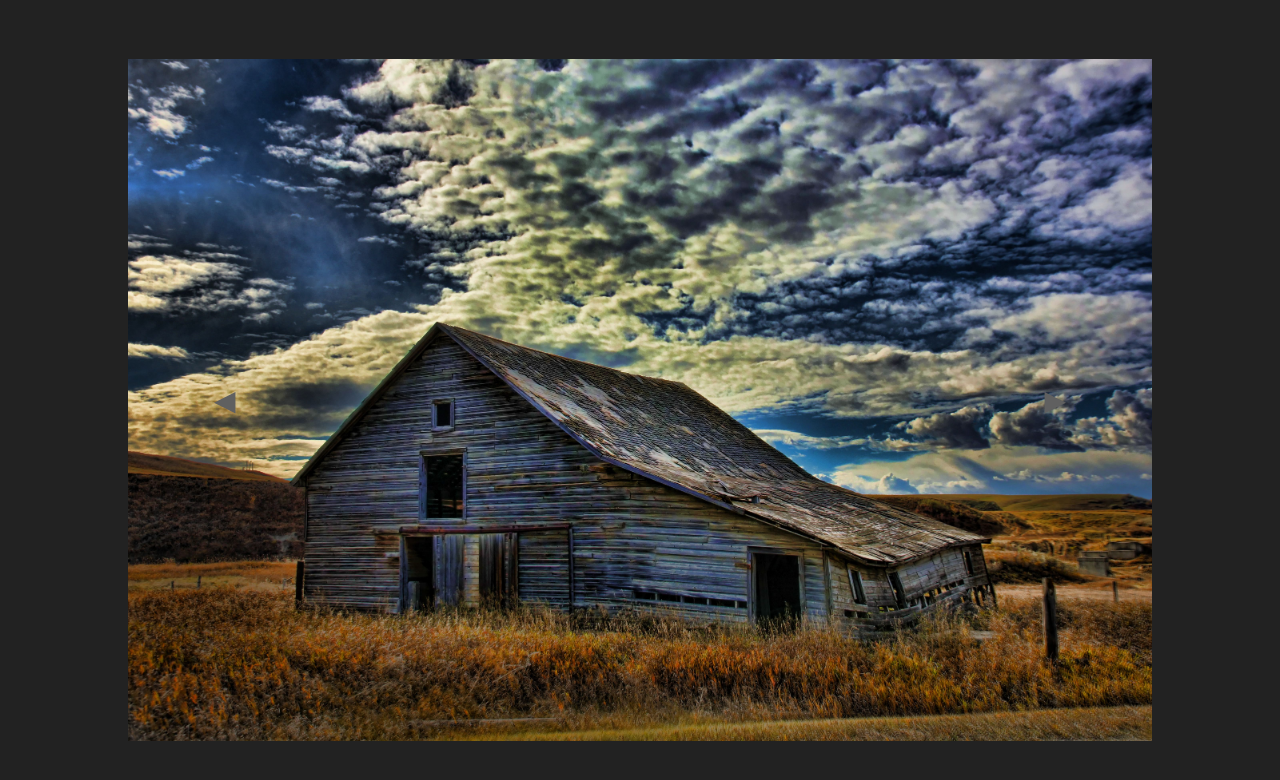
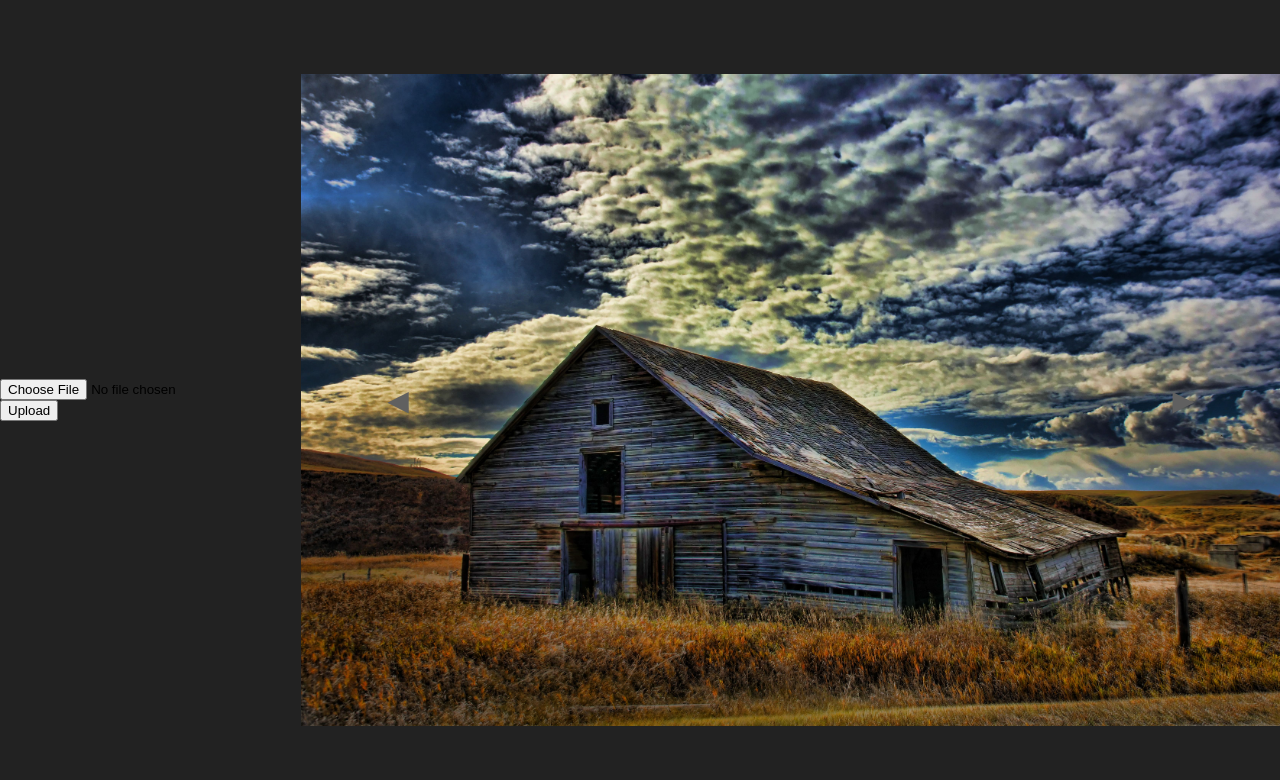
Before and after one commit to VolodymyrZin/project-10207-homework-Events2-js, a PHP site: page / in a window 1280 px wide. Shown: the top 780 px of the page. Run offline with PHP 8.4, Linux system fonts and the light colour scheme.

Commit message:
New version index

```diff
--- a/index.php
+++ b/index.php
@@ -3,13 +3,20 @@
     <head>
         <meta charset="UTF-8">
         <meta name="viewport" content="width=device-width, initial-scale=1.0">
-    <title>Image Slider</title>
+        <title>Image Uploader & Slider</title>
         <link rel="stylesheet" href="css/style.css">
     </head>
     <body>
-<div id="slider">
+        <div id="upload-form">
+            <form id="form">
+                <input type="file" id="file" accept="image/*">
+                <button type="submit">Upload</button>
+                <div id="error"></div>
+            </form>
+        </div>
+        <div id="slider" class="hide">
             <button id="prev">&#9664;</button>
-    <img id="slider-image" src="images/1.jpg" alt="slide">
+            <img id="slider-image" src="" alt="slide">
             <button id="next">&#9654;</button>
         </div>
         <script src="js/script.js" defer></script>
```
Lines whose indentation alone changed are shown as unchanged.
